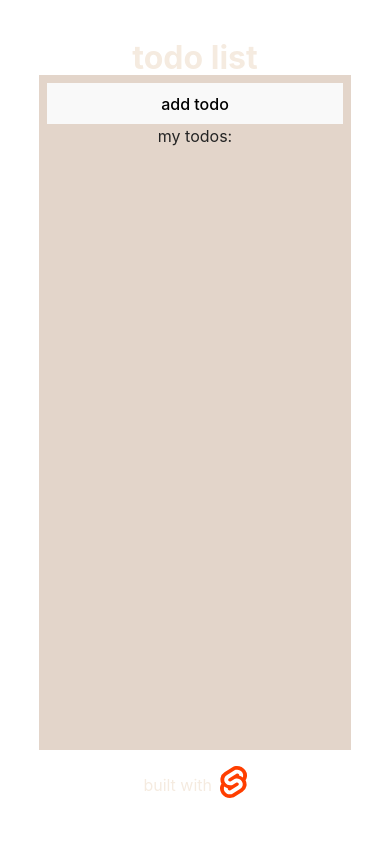
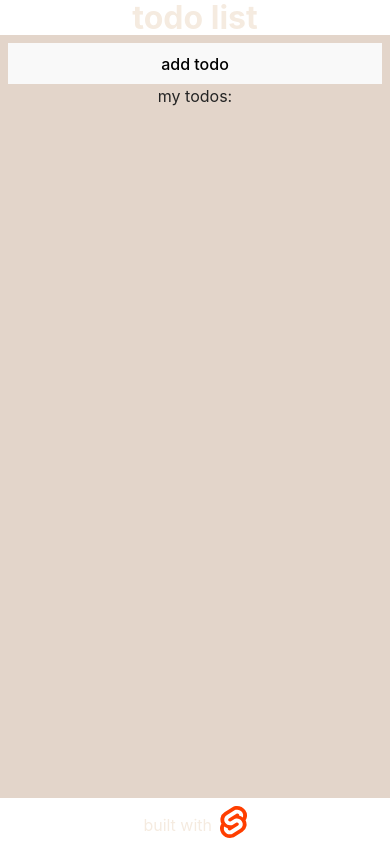
Before and after one commit to daee-kang/svelte-to-do, a Svelte app: page / in a window 390 px wide. Built offline with nearby package versions, Linux system fonts and the light colour scheme.

Commit message:
mobile styling 📲

```diff
--- a/src/App.svelte
+++ b/src/App.svelte
@@ -3,13 +3,21 @@
   import TodoContainer from "./Components/TodoContainer.svelte";
 </script>
 
-<main>
+<main class="app">
   <h1 class="title">todo list</h1>
   <TodoContainer />
   <Footer />
 </main>
 
 <style>
+  @media only screen and (max-width: 600px) {
+    .app {
+      width: 100vw;
+      height: 100vh;
+      display: flex;
+      flex-direction: column;
+    }
+  }
   .title {
     font-size: 2rem;
     margin: 0px;
--- a/src/Components/TodoContainer.svelte
+++ b/src/Components/TodoContainer.svelte
@@ -35,6 +35,15 @@
     margin-bottom: 1rem;
   }
 
+  @media only screen and (max-width: 600px) {
+    .body {
+      width: 100vw;
+      flex: 1;
+      height: undefined;
+      margin-bottom: 8px;
+    }
+  }
+
   .content {
     box-sizing: border-box;
     display: flex;
--- a/src/app.css
+++ b/src/app.css
@@ -45,7 +45,6 @@ h1 {
 #app {
   max-width: 1280px;
   margin: 0 auto;
-  padding: 2rem;
   text-align: center;
 }
 
```
